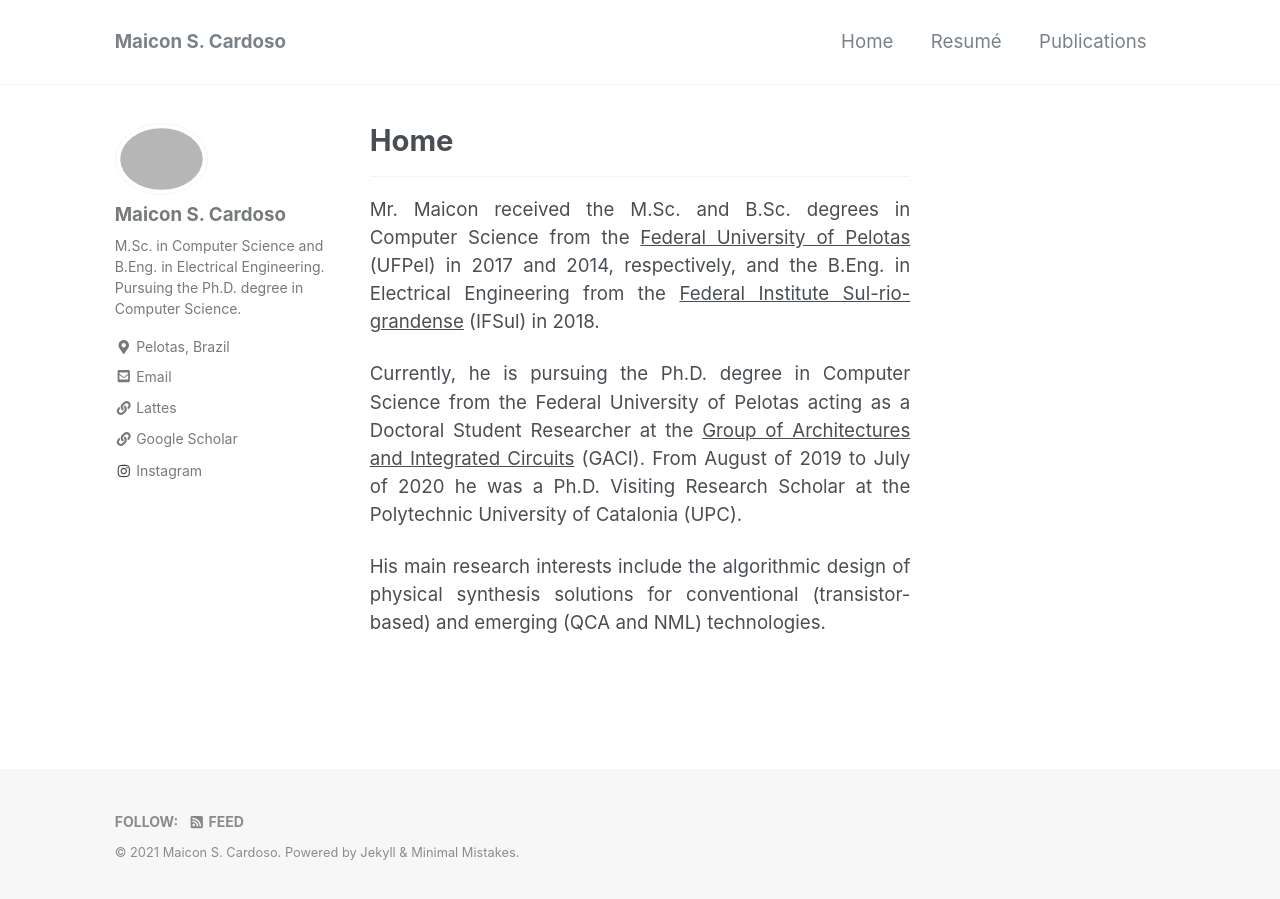
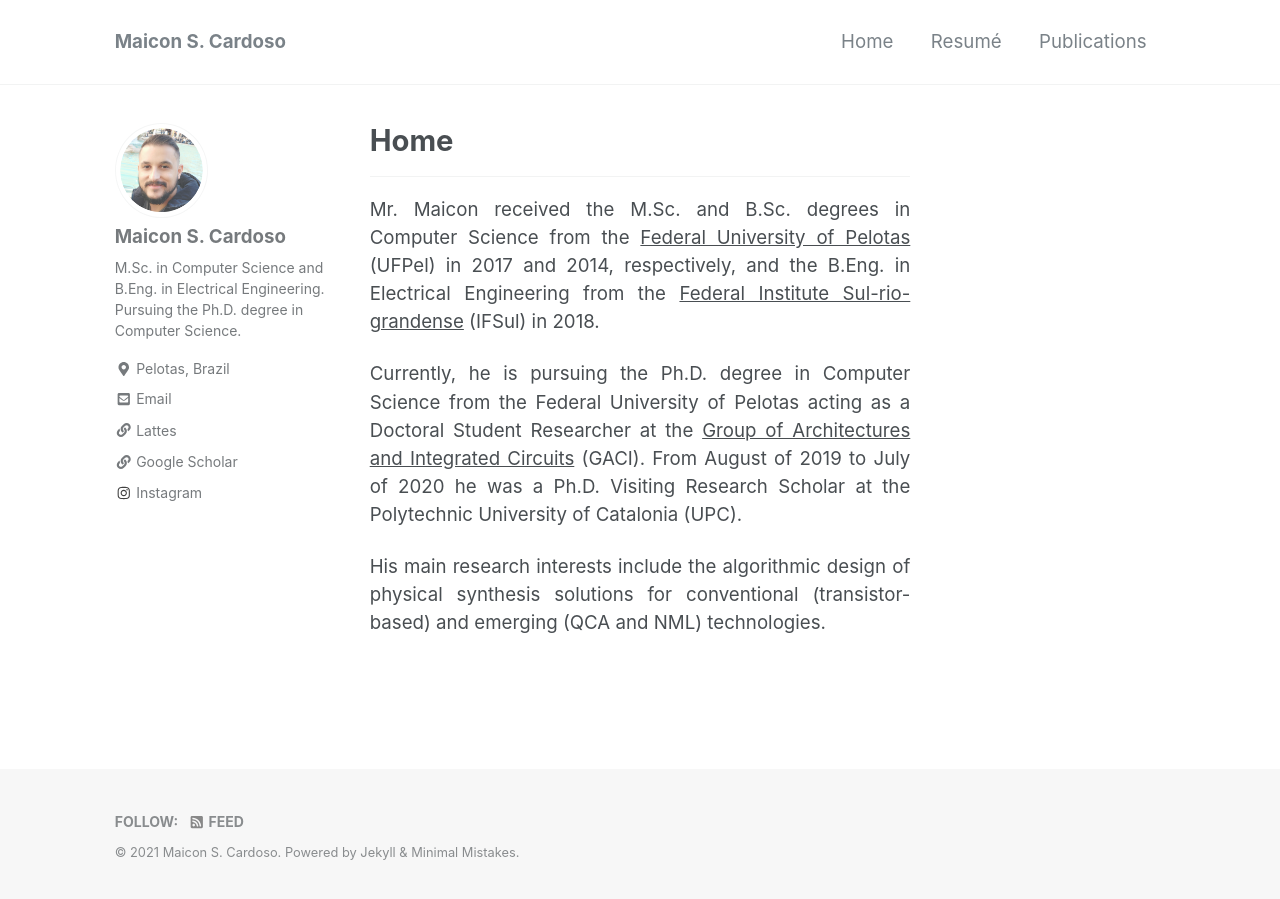
Before and after one commit to maiconsc/me, a Jekyll site: the page built from index.MD, in a window 1280 px wide. Built offline with Jekyll 4.4.1, drawn with Linux system fonts in a browser that asks for light colours; nearby versions of some CDN libraries; our own code applies the rules of GitHub Pages for plain Markdown files.

Commit message:
Update _config.yml

```diff
--- a/_config.yml
+++ b/_config.yml
@@ -91,7 +91,7 @@ analytics:
 # Site Author
 author:
   name             : "Maicon S. Cardoso"
-  avatar           : "/assets/images/profilepic.jpg"
+  avatar           : "/assets/images/profilepic.jpeg"
   bio              : "M.Sc. in Computer Science and B.Eng. in Electrical Engineering. Pursuing the Ph.D. degree in Computer Science."
   location         : "Pelotas, Brazil"
   email            : "mscardoso@inf.ufpel.edu.br"
```
